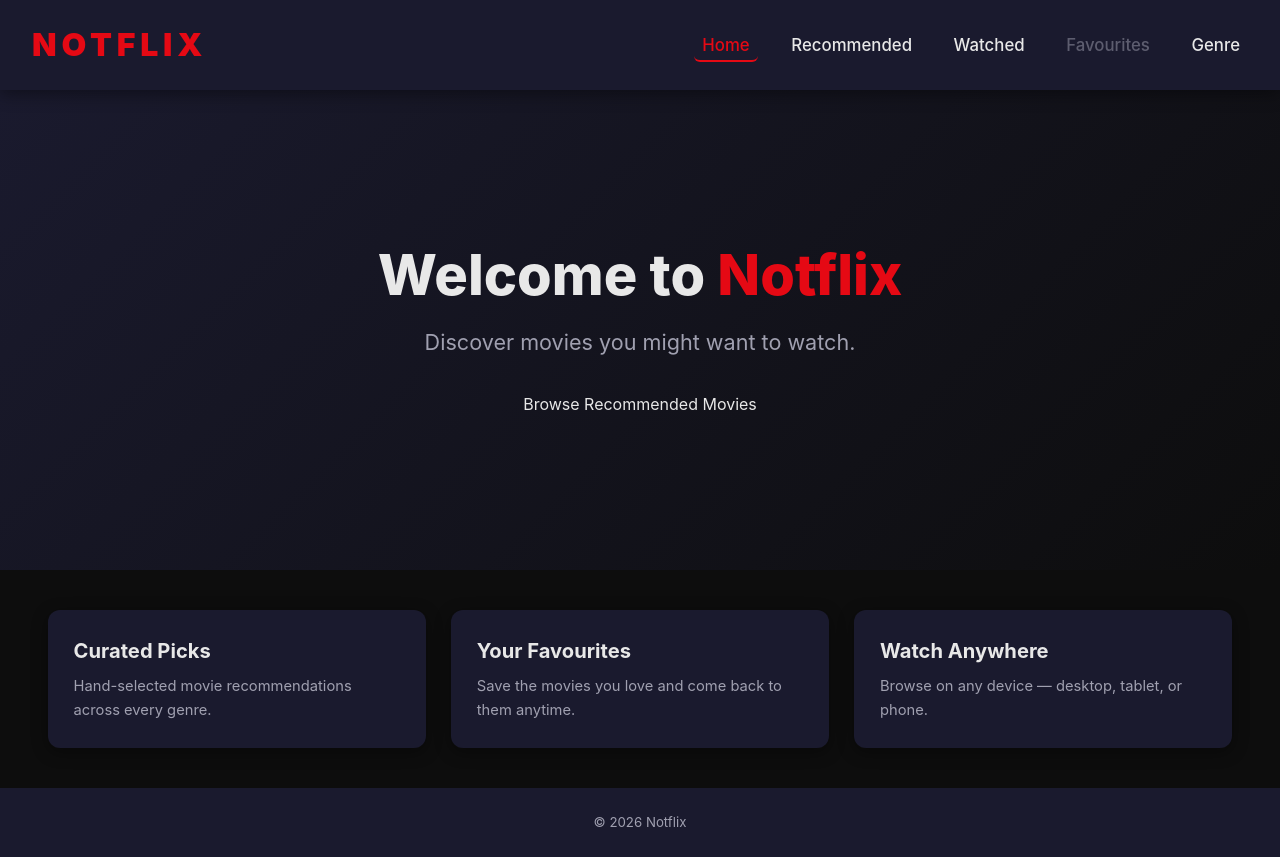
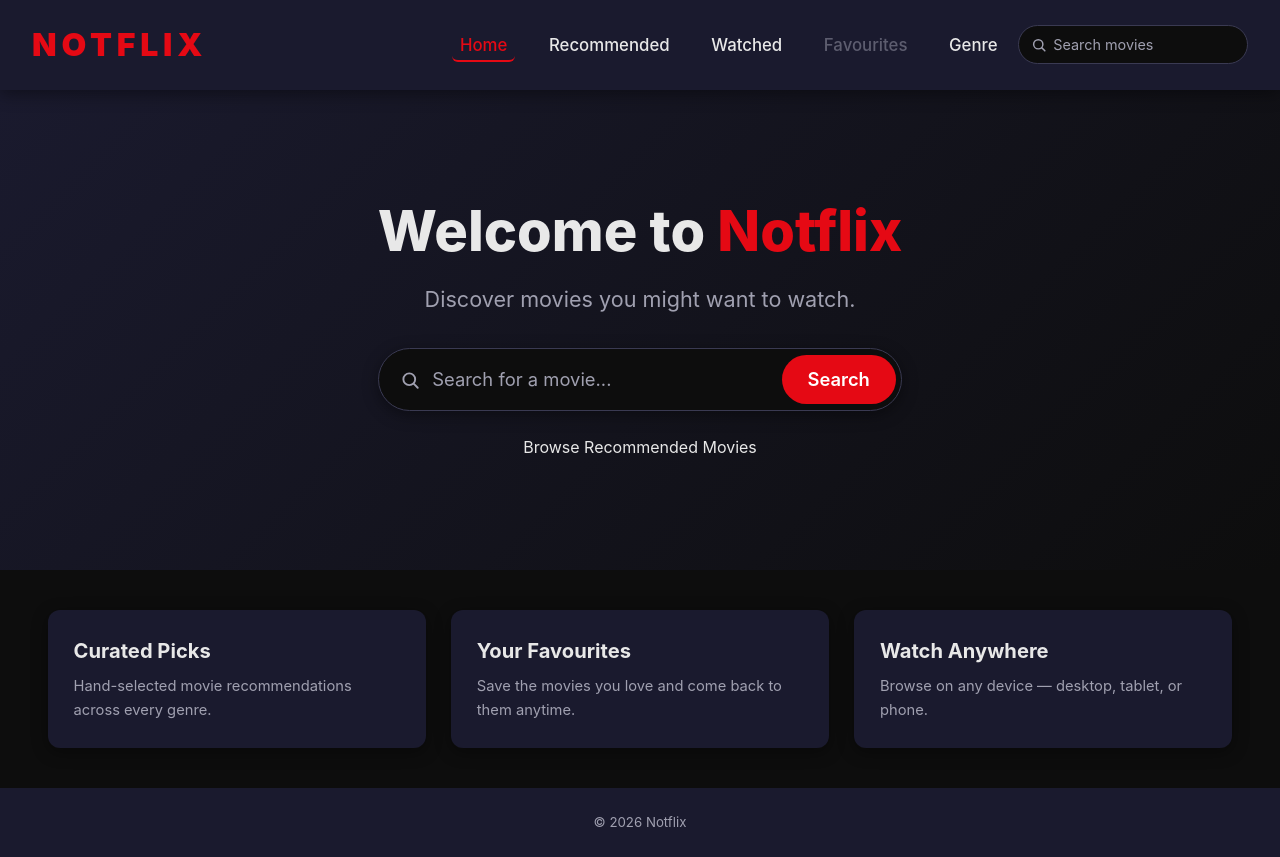
Before and after one commit to eliseomarinezuni/csci3230u-group-project, a React (Vite) app in the folder react-app/: page / in a window 1280 px wide. Built offline with nearby package versions, Linux system fonts and the light colour scheme.

Commit message:
feat: basic search bar

```diff
--- a/react-app/src/App.jsx
+++ b/react-app/src/App.jsx
@@ -5,15 +5,19 @@ import Home from './pages/Home.jsx'
 import Recommended from './pages/Recommended.jsx'
 import Watched from './pages/Watched.jsx'
 import Genre from './pages/Genre.jsx'
+import Search from './pages/Search.jsx'
+import { getSearchQuery } from './data/searchMovies.js'
 
 function getPage() {
-  switch (window.location.hash) {
+  switch (window.location.hash.split('?')[0]) {
     case '#/recommended':
       return 'recommended'
     case '#/watched':
       return 'watched'
     case '#/genre':
       return 'genre'
+    case '#/search':
+      return 'search'
     default:
       return 'home'
   }
@@ -24,14 +28,17 @@ const pageTitles = {
   recommended: 'Notflix - Recommended',
   watched: 'Notflix - Watched',
   genre: 'Notflix - Genre',
+  search: 'Notflix - Search',
 }
 
 export default function App() {
   const [page, setPage] = useState(getPage)
+  const [searchQuery, setSearchQuery] = useState(() => getSearchQuery())
 
   useEffect(() => {
     function handleNavigation() {
       setPage(getPage())
+      setSearchQuery(getSearchQuery())
     }
 
     window.addEventListener('hashchange', handleNavigation)
@@ -47,12 +54,13 @@ export default function App() {
 
   return (
     <>
-      <Header page={page} />
+      <Header page={page} searchQuery={page === 'search' ? searchQuery : ''} />
 
       {page === 'home' && <Home />}
       {page === 'recommended' && <Recommended />}
       {page === 'watched' && <Watched />}
        {page === 'genre' && <Genre />}
+      {page === 'search' && <Search query={searchQuery} />}
 
       <Footer />
     </>
--- a/react-app/src/components/Header.jsx
+++ b/react-app/src/components/Header.jsx
@@ -1,4 +1,6 @@
-export default function Header({ page }) {
+import SearchBar from './SearchBar.jsx'
+
+export default function Header({ page, searchQuery }) {
   return (
     <header className="site-header">
       <div className="header-inner">
@@ -54,6 +56,8 @@ export default function Header({ page }) {
             </li>
           </ul>
         </nav>
+
+        <SearchBar key={searchQuery} initialQuery={searchQuery} />
       </div>
     </header>
   )
--- /dev/null
+++ b/react-app/src/components/SearchBar.jsx
@@ -0,0 +1,47 @@
+import { useId, useState } from 'react'
+import { getSearchHash } from '../data/searchMovies.js'
+import '../styles/Search.css'
+
+// 'nav' for compact search bar, 'home' for homepage search bar.
+export default function SearchBar({ initialQuery = '', variant = 'nav' }) {
+  const [query, setQuery] = useState(initialQuery)
+  const inputId = useId()
+
+  function handleSubmit(event) {
+    event.preventDefault()
+    if (!query.trim()) return
+
+    window.location.hash = getSearchHash(query)
+  }
+
+  return (
+    <form
+      className={`search-bar search-bar--${variant}`}
+      role="search"
+      onSubmit={handleSubmit}
+    >
+      <label htmlFor={inputId} className="visually-hidden">
+        Search movies by title
+      </label>
+      <svg className="search-bar__icon" viewBox="0 0 24 24" aria-hidden="true">
+        <circle cx="11" cy="11" r="7" />
+        <line x1="16.5" y1="16.5" x2="21" y2="21" />
+      </svg>
+      <input
+        id={inputId}
+        className="search-bar__input"
+        type="search"
+        placeholder={variant === 'home' ? 'Search for a movie...' : 'Search movies'}
+        autoComplete="off"
+        enterKeyHint="search"
+        value={query}
+        onChange={(event) => setQuery(event.target.value)}
+      />
+      {variant === 'home' && (
+        <button type="submit" className="search-bar__submit">
+          Search
+        </button>
+      )}
+    </form>
+  )
+}
--- /dev/null
+++ b/react-app/src/data/searchMovies.js
@@ -0,0 +1,40 @@
+import movies from './movies.js'
+
+// Normalize query
+// Allow lowercase, strip punctuation (including accents).
+function normalize(text) {
+  return text
+    .normalize('NFD')
+    .replace(/[̀-ͯ]/g, '')
+    .toLowerCase()
+    .replace(/[^a-z0-9]+/g, ' ')
+    .trim()
+}
+
+export function getSearchQuery(hash = window.location.hash) {
+  const queryString = hash.split('?')[1] ?? ''
+  return (new URLSearchParams(queryString).get('q') ?? '').trim()
+}
+
+export function getSearchHash(query) {
+  return `#/search?q=${encodeURIComponent(query.trim())}`
+}
+
+export default function searchMovies(query) {
+  const normalizedQuery = normalize(query)
+  if (!normalizedQuery) return []
+
+  const words = normalizedQuery.split(' ')
+  const compactQuery = normalizedQuery.replaceAll(' ', '')
+
+  const matches = movies.filter((movie) => {
+    const title = normalize(movie.title)
+    return words.every((word) => title.includes(word)) || title.replaceAll(' ', '').includes(compactQuery)
+  })
+
+  return matches.sort((a, b) => {
+    const aStarts = normalize(a.title).startsWith(normalizedQuery)
+    const bStarts = normalize(b.title).startsWith(normalizedQuery)
+    return Number(bStarts) - Number(aStarts)
+  })
+}
--- a/react-app/src/pages/Home.jsx
+++ b/react-app/src/pages/Home.jsx
@@ -1,3 +1,5 @@
+import SearchBar from '../components/SearchBar.jsx'
+
 export default function Home() {
   return (
     <main>
@@ -5,6 +7,7 @@ export default function Home() {
         <div className="hero-content">
           <h1>Welcome to <span className="accent">Notflix</span></h1>
           <p className="hero-subtitle">Discover movies you might want to watch.</p>
+          <SearchBar variant="home" />
           <a href="#/recommended" className="btn btn-primary">Browse Recommended Movies</a>
         </div>
       </section>
--- /dev/null
+++ b/react-app/src/pages/Search.jsx
@@ -0,0 +1,27 @@
+import MovieCard from '../components/MovieCard.jsx'
+import searchMovies from '../data/searchMovies.js'
+
+export default function Search({ query }) {
+  const results = searchMovies(query)
+
+  return (
+    <main className="search-page">
+      <section className="page-section" aria-labelledby="search-heading">
+        <h1 id="search-heading">
+          {query ? <>Results for &ldquo;{query}&rdquo;</> : 'Search'}
+        </h1>
+        <p className="section-subtitle" aria-live="polite">
+          {!query && 'Type a movie title into the search bar to get started.'}
+          {query && results.length > 0 && `${results.length} movie${results.length === 1 ? '' : 's'} found.`}
+          {query && results.length === 0 && 'No movies matched your search. Try a different title.'}
+        </p>
+
+        {results.length > 0 && (
+          <div className="movie-grid">
+            {results.map((movie) => <MovieCard key={movie.id} movie={movie} />)}
+          </div>
+        )}
+      </section>
+    </main>
+  )
+}
--- /dev/null
+++ b/react-app/src/styles/Search.css
@@ -0,0 +1,132 @@
+/* ============================================
+   Search Bar
+   ============================================ */
+.visually-hidden {
+    position: absolute;
+    width: 1px;
+    height: 1px;
+    padding: 0;
+    margin: -1px;
+    overflow: hidden;
+    clip: rect(0, 0, 0, 0);
+    white-space: nowrap;
+    border: 0;
+}
+
+/* Push nav and search to the right so search sits top right */
+.site-header .logo {
+    margin-right: auto;
+}
+
+.search-bar {
+    position: relative;
+    display: flex;
+    align-items: center;
+    min-width: 0;
+    background-color: var(--bg-color);
+    border: 1px solid #3a3a52;
+    border-radius: 999px;
+    transition: border-color var(--transition-speed), box-shadow var(--transition-speed);
+}
+
+.search-bar:hover {
+    border-color: #55556f;
+}
+
+.search-bar:focus-within {
+    border-color: var(--accent-color);
+    box-shadow: 0 0 0 3px rgba(229, 9, 20, 0.25);
+}
+
+.search-bar__icon {
+    position: absolute;
+    left: 0.85em;
+    width: 1.1em;
+    height: 1.1em;
+    fill: none;
+    stroke: var(--text-muted);
+    stroke-width: 2.25;
+    stroke-linecap: round;
+    pointer-events: none;
+    transition: stroke var(--transition-speed);
+}
+
+.search-bar:focus-within .search-bar__icon {
+    stroke: var(--text-color);
+}
+
+.search-bar__input {
+    flex: 1;
+    min-width: 0;
+    padding: 0.5em 1em 0.5em 2.4em;
+    border: 0;
+    background: transparent;
+    color: var(--text-color);
+    font: inherit;
+    outline: none;
+}
+
+.search-bar__input::placeholder {
+    color: var(--text-muted);
+    opacity: 1;
+}
+
+.search-bar__input::-webkit-search-cancel-button {
+    cursor: pointer;
+}
+
+/* Compact search bar in header */
+.search-bar--nav {
+    width: clamp(11rem, 18vw, 16rem);
+    font-size: 0.9rem;
+}
+
+/* Large search bar on the homepage */
+.search-bar--home {
+    width: 100%;
+    max-width: 34rem;
+    margin: 0 auto 1.5rem;
+    padding: 0.35rem;
+    font-size: clamp(1rem, 0.8vw + 0.6rem, 1.15rem);
+    box-shadow: var(--shadow);
+}
+
+.search-bar--home .search-bar__icon {
+    left: 1.15em;
+}
+
+.search-bar--home .search-bar__input {
+    padding: 0.55em 0.75em 0.55em 2.6em;
+}
+
+.search-bar__submit {
+    flex-shrink: 0;
+    padding: 0.55em 1.4em;
+    border: 0;
+    border-radius: 999px;
+    background-color: var(--accent-color);
+    color: #fff;
+    font: inherit;
+    font-weight: 600;
+    cursor: pointer;
+    transition: background-color var(--transition-speed);
+}
+
+.search-bar__submit:hover {
+    background-color: var(--accent-hover);
+}
+
+.search-bar__submit:focus-visible {
+    outline: 2px solid var(--text-color);
+    outline-offset: 2px;
+}
+
+@media (max-width: 30rem) {
+    .search-bar--nav {
+        width: 100%;
+    }
+
+    .search-bar--home .search-bar__submit {
+        padding: 0.55em 1em;
+    }
+}
```
